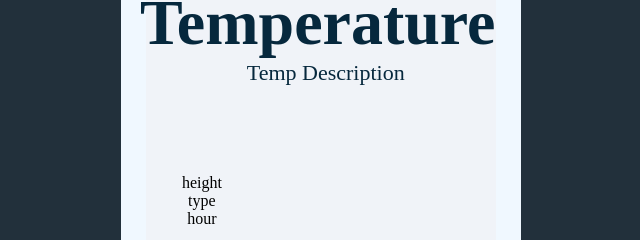
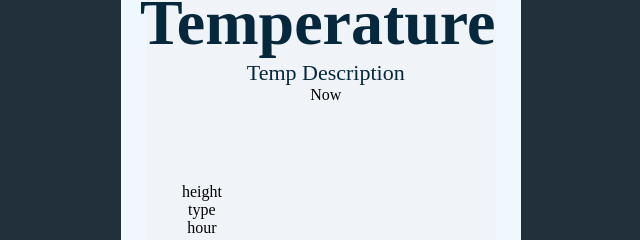
Before and after one commit to mariaeco/climar_app, a plain HTML site: page description.html in a window 1280 px wide. Shown: the part 325-565 px from the top of the page, 319-959 px from the left. Drawn offline with Linux system fonts and the light colour scheme.

Commit message:
adding text to show that is current data

```diff
--- a/description.html
+++ b/description.html
@@ -27,6 +27,7 @@
                     <p class="cityname">City</p>
                     <p class="temperature">Temperature</p>
                     <p class="description">temp description</p>
+                    <p class="status">Now</p>
                 </div>
 
                 <div class="tide-details">
```
